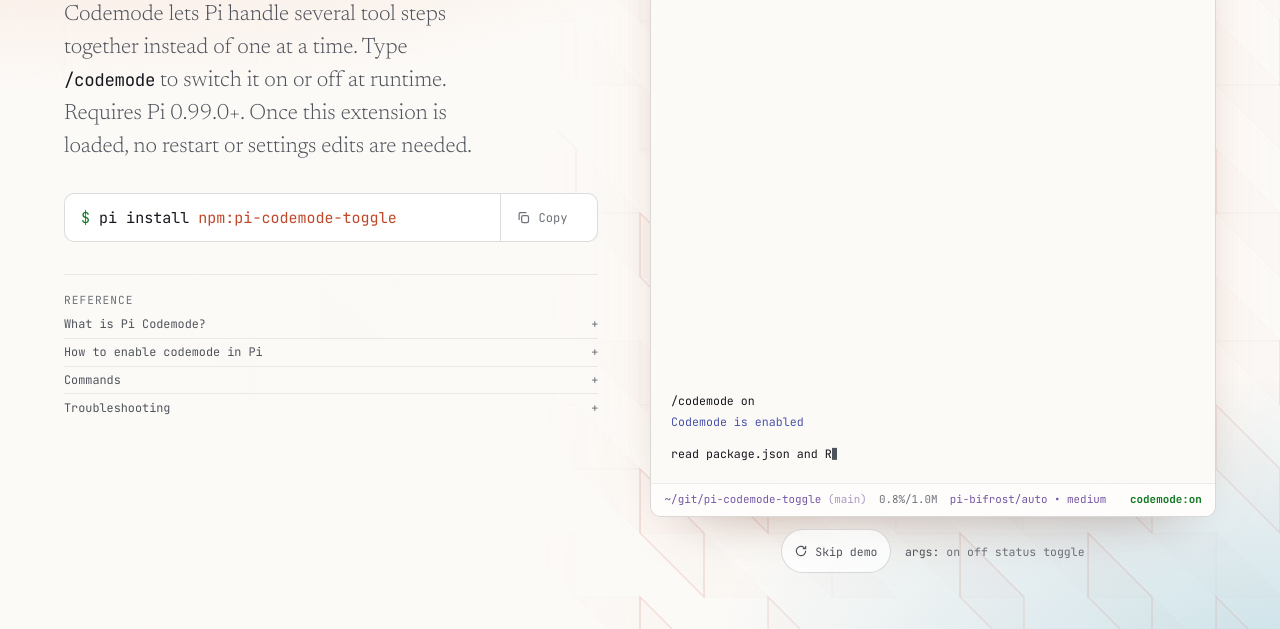
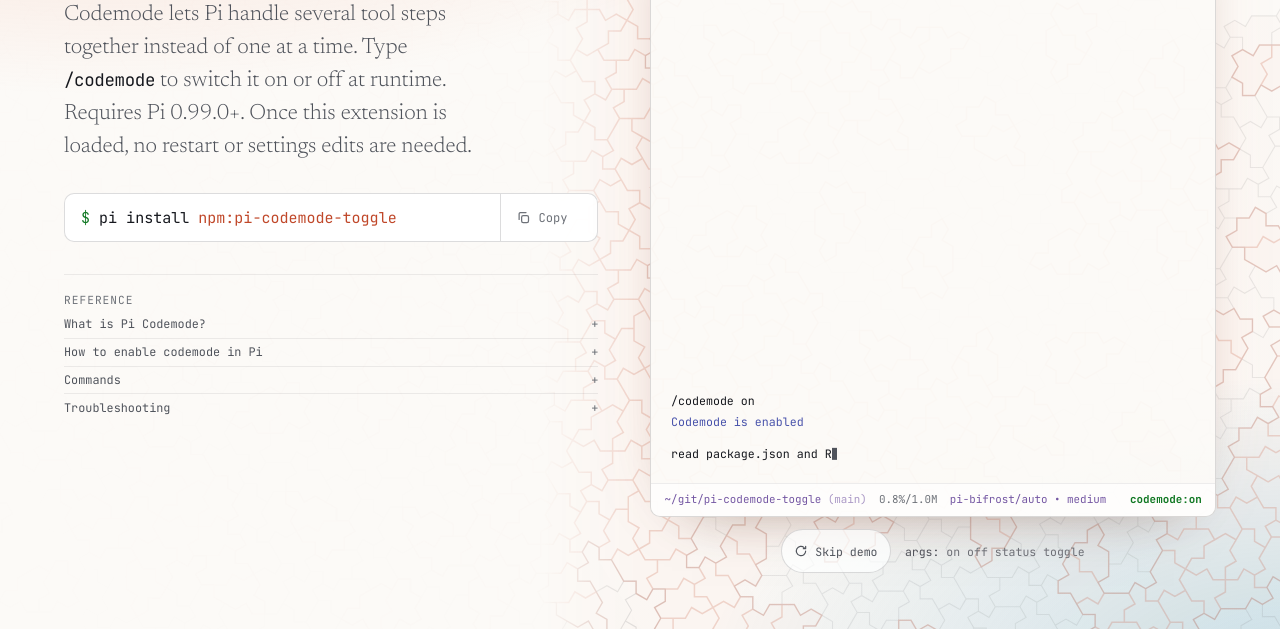
Before and after one commit to iamaamir/pi-codemode-toggle, a website: page docs/index.html in a window 1280 px wide. Shown: the part 171-800 px from the top of the page. Drawn offline with Linux system fonts and the light colour scheme; animation ran at ten frames a second.

Commit message:
feat(docs): switch tile background from hat tiling to the Spectre

```diff
--- a/docs/index.html
+++ b/docs/index.html
@@ -1068,90 +1068,160 @@
       }
 
       /* ═════════════════════ Einstein tile field ═════════════════════ */
-      /* Aperiodic hat tiling (Katz–Steinhardt). Every unit square is split
-         by a diagonal; a "hat" is two triangles joined across a horizontal
-         cell edge; and no two hats may share a grid vertex. That last rule
-         is what guarantees the pattern never repeats.
-
-         Geometry compiles once per resize into two cached Path2D objects.
-         The wipe is then just a handful of draw calls per frame — no
-         per-tile work, no allocation, nothing rebuilt at 60fps. */
+      /* The Spectre (Tile(1,1)): Smith, Myers, Kaplan & Goodman-Strauss, 2023.
+         The first shape proven to force aperiodicity using translations and
+         rotations ALONE — no reflections. That is the real Einstein tile.
+
+         Tilings come from a two-rule substitution on nine cluster types:
+         every cluster is replaced by eight smaller ones, mirrored each round
+         (which is why successive generations alternate handedness). Rules
+         ported from the authors' reference implementation.
+
+         Geometry compiles once per resize into cached Path2D objects. The
+         wipe is then just a handful of draw calls per frame — no per-tile
+         work, no allocation, nothing rebuilt at 60fps. */
       const tileCv = document.querySelector(".bg__tiles");
       const tctx = tileCv.getContext("2d");
       const calm = matchMedia("(prefers-reduced-motion: reduce)");
 
-      const TILE_CELL = 64;       // big enough that the hat geometry actually reads
-      const TILE_SEED = 1337;      // fixed: the pattern must not reshuffle on reload
-      const TILE_DENSITY = 0.24;   // hats are the signature; let them dominate
+      const SPECTRE_DEPTH = 4;     // 8^4 tiles, plenty to cover even a 4K viewport
+      const TILE_PX = 46;         // target on-screen width of one Spectre
+      const TILE_SPAN = 3.73;     // its width in the tile's own units
       const TILE_BAND = 0.3;       // wipe half-width, as a fraction of the axis
       // The tiling is legible at rest; the wipe is a highlight travelling over
       // it, not the only source of contrast in the frame.
-      const TILE_STROKE_FLOOR = 0.42;
-      const TILE_STROKE_PEAK = [0.7, 0.88];   // [codemode off, on]
-      const TILE_FILL_FLOOR = 0.045;
-      const TILE_FILL_PEAK = [0.08, 0.13];    // [codemode off, on]
+      const TILE_STROKE_FLOOR = 0.3;
+      const TILE_STROKE_PEAK = [0.6, 0.78];    // [codemode off, on]
+      const TILE_FILL_FLOOR = 0.05;
+      const TILE_FILL_PEAK = [0.1, 0.17];      // [codemode off, on]
       const TILE_SPEED = [0.3, 0.66];        // cycles/sec, [codemode off, on]
 
       // Alpha that reads as "faint texture" on a near-black background reads as
       // several times stronger on near-white. The field is scaled down hard in
       // light mode so the lede and the Reference list keep their contrast.
-      const TILE_K = document.documentElement.dataset.theme === "light" ? 0.3 : 1;
-
-      /* Seeded PRNG, so the field is identical on every load and in both
-         themes. Math.random() would make the page move on every reload. */
-      function mulberry32(a) {
-        return function () {
-          a |= 0; a = (a + 0x6d2b79f5) | 0;
-          let t = Math.imul(a ^ (a >>> 15), 1 | a);
-          t = (t + Math.imul(t ^ (t >>> 7), 61 | t)) ^ t;
-          return ((t ^ (t >>> 14)) >>> 0) / 4294967296;
+      const TILE_K = document.documentElement.dataset.theme === "light" ? 0.26 : 1;
+
+      /* ── the Spectre polygon, in units of edge length ── */
+      const SPECTRE = [
+        [0, 0], [1, 0], [1.5, -0.8660254037844386],
+        [2.366025403784439, -0.36602540378443865],
+        [2.366025403784439, 0.6339745962155614],
+        [3.366025403784439, 0.6339745962155614],
+        [3.866025403784439, 1.5], [3, 2], [2.133974596215561, 1.5],
+        [1.6339745962155614, 2.3660254037844393],
+        [0.6339745962155614, 2.3660254037844393],
+        [-0.3660254037844386, 2.3660254037844393],
+        [-0.866025403784439, 1.5], [0, 1],
+      ].map(([x, y]) => ({ x, y }));
+      /* The four marked vertices the substitution aligns clusters on. */
+      const KEYS = [3, 5, 7, 11].map((i) => SPECTRE[i]);
+
+      /* Affine transforms as [a, b, c, d, e, f] acting on (x, y). */
+      const ID = [1, 0, 0, 0, 1, 0];
+      const mul = (A, B) => [
+        A[0] * B[0] + A[1] * B[3], A[0] * B[1] + A[1] * B[4],
+        A[0] * B[2] + A[1] * B[5] + A[2],
+        A[3] * B[0] + A[4] * B[3], A[3] * B[1] + A[4] * B[4],
+        A[3] * B[2] + A[4] * B[5] + A[5],
+      ];
+      const xf = (M, p) => ({ x: M[0] * p.x + M[1] * p.y + M[2], y: M[3] * p.x + M[4] * p.y + M[5] });
+      const rotT = (a) => [Math.cos(a), -Math.sin(a), 0, Math.sin(a), Math.cos(a), 0];
+      const ttrans = (x, y) => [1, 0, x, 0, 1, y];
+
+      /* How the eight children of a cluster are placed: cumulative angle, the
+         key vertex of the previous copy to line up, and the key vertex of the
+         next copy to land on. */
+      const T_RULES = [[60, 3, 1], [0, 2, 0], [60, 3, 1], [60, 3, 1],
+                       [0, 2, 0], [60, 3, 1], [-120, 3, 3]];
+      /* Which sub-cluster occupies each of those eight slots. "null" is a gap. */
+      const SUPER_RULES = {
+        Gamma: ["Pi", "Delta", "null", "Theta", "Sigma", "Xi", "Phi", "Gamma"],
+        Delta: ["Xi", "Delta", "Xi", "Phi", "Sigma", "Pi", "Phi", "Gamma"],
+        Theta: ["Psi", "Delta", "Pi", "Phi", "Sigma", "Pi", "Phi", "Gamma"],
+        Lambda: ["Psi", "Delta", "Xi", "Phi", "Sigma", "Pi", "Phi", "Gamma"],
+        Xi: ["Psi", "Delta", "Pi", "Phi", "Sigma", "Psi", "Phi", "Gamma"],
+        Pi: ["Psi", "Delta", "Xi", "Phi", "Sigma", "Psi", "Phi", "Gamma"],
+        Sigma: ["Xi", "Delta", "Xi", "Phi", "Sigma", "Pi", "Lambda", "Gamma"],
+        Phi: ["Psi", "Delta", "Psi", "Phi", "Sigma", "Pi", "Phi", "Gamma"],
+        Psi: ["Psi", "Delta", "Psi", "Phi", "Sigma", "Psi", "Phi", "Gamma"],
+      };
+
+      function baseSys() {
+        const sys = {};
+        const leaf = () => ({ pts: SPECTRE, quad: KEYS });
+        for (const lab of ["Delta", "Theta", "Lambda", "Xi", "Pi", "Sigma", "Phi", "Psi"]) {
+          sys[lab] = leaf();
+        }
+        /* Gamma is not a single tile but the two-tile Mystic compound: one
+           Spectre plus a copy rotated 30 degrees about the tile's own eighth
+           vertex. It must be a real node, not a placeholder — it occupies one
+           of the eight slots in every cluster, so an empty one silently drops
+           tiles and the patch falls apart a little more each round. */
+        sys.Gamma = {
+          geoms: [
+            { geom: leaf(), xform: ID, mystic: true },
+            {
+              geom: leaf(),
+              xform: mul(ttrans(SPECTRE[8].x, SPECTRE[8].y), rotT(Math.PI / 6)),
+              mystic: true,
+            },
+          ],
+          quad: KEYS,
         };
-      }
-
-      /* Grid vertices packed into one int, for the no-shared-vertex rule. */
-      const vkey = (x, y) => ((y & 1023) << 11) | (x & 2047);
-
-      function buildHats(cols, rows, density, seed) {
-        const owner = new Int32Array(cols * rows).fill(-1);
-        const used = new Set();
-        const hats = [];
-        const rnd = mulberry32(seed);
-
-        for (let j = 0; j < rows; j++) {
-          for (let i = 0; i < cols; i++) {
-            if (rnd() > density) continue;
-            const down = rnd() < 0.5;            // which way this hat leans
-            const i2 = down ? (i + 1) % cols : (i - 1 + cols) % cols;
-            const a = j * cols + i;
-            const b = j * cols + i2;
-            if (owner[a] !== -1 || owner[b] !== -1) continue;
-
-            const verts = down
-              ? [vkey(i, j), vkey(i + 1, j + 1), vkey(i + 1, j + 2), vkey(i, j + 1)]
-              : [vkey(i, j - 1), vkey(i + 1, j), vkey(i + 1, j + 1), vkey(i, j)];
-
-            let clash = false;
-            for (const v of verts) {
-              if (used.has(v)) { clash = true; break; }
-            }
-            if (clash) continue;
-            for (const v of verts) used.add(v);
-
-            owner[a] = hats.length;
-            owner[b] = hats.length;
-            hats.push({ i, j, down });
+        return sys;
+      }
+
+      /* One substitution round. The mirror R applied to every placement is why
+         successive generations alternate handedness. */
+      function buildSupertiles(sys) {
+        const quad = sys.Delta.quad;
+        const R = [-1, 0, 0, 0, 1, 0];
+        const Ts = [ID];
+        let total = 0;
+        let rot = ID;
+        const tq = [...quad];
+
+        for (const [ang, from, to] of T_RULES) {
+          total += ang;
+          if (ang !== 0) {
+            rot = rotT((total * Math.PI) / 180);
+            for (let i = 0; i < 4; i++) tq[i] = xf(rot, quad[i]);
           }
-        }
-
-        // Everything a hat did not claim becomes a plain triangle, split by
-        // the same diagonal, alternating on (i+j) parity.
-        const tris = [];
-        for (let j = 0; j < rows; j++) {
-          for (let i = 0; i < cols; i++) {
-            if (owner[j * cols + i] === -1) tris.push({ i, j, up: ((i + j) & 1) === 0 });
+          const prev = xf(Ts[Ts.length - 1], quad[from]);
+          Ts.push(mul([1, 0, prev.x - tq[to].x, 0, 1, prev.y - tq[to].y], rot));
+        }
+
+        for (let i = 0; i < Ts.length; i++) Ts[i] = mul(R, Ts[i]);
+
+        const superQuad = [xf(Ts[6], quad[2]), xf(Ts[5], quad[1]),
+                           xf(Ts[3], quad[2]), xf(Ts[0], quad[1])];
+
+        const out = {};
+        for (const lab in SUPER_RULES) {
+          const geoms = [];
+          const subs = SUPER_RULES[lab];
+          for (let i = 0; i < 8; i++) {
+            if (subs[i] === "null") continue;
+            // Children must be the previous generation's NODES, not labels:
+            // after a round every label denotes another meta, so label refs
+            // would recurse forever.
+            geoms.push({ geom: sys[subs[i]], xform: Ts[i], mystic: subs[i] === "Gamma" });
           }
-        }
-        return { hats, tris };
+          out[lab] = { geoms, quad: superQuad };
+        }
+        return out;
+      }
+
+      /* Walk the substitution tree down to its leaves, noting which branch each
+         tile came through so the Mystic pairs can be tinted differently. */
+      function flatten(node, T, out, mystic) {
+        if (node.pts) {
+          out.push({ pts: node.pts.map((p) => xf(T, p)), mystic });
+          return;
+        }
+        for (const g of node.geoms) {
+          flatten(g.geom, mul(T, g.xform), out, mystic || g.mystic);
+        }
       }
 
       let hatPath = null;
@@ -1188,36 +1258,50 @@
 
       const clamp01 = (v) => (v < 0 ? 0 : v > 1 ? 1 : v);
 
+      /* The substitution is deterministic, so the field is identical on every
+         load and in both themes — no seed needed. */
       function buildTilePaths(w, h) {
-        // 2 cells of bleed past every edge, so the wrap seam is never visible.
-        const cols = Math.ceil(w / TILE_CELL) + 4;
-        const rows = Math.ceil(h / TILE_CELL) + 4;
-        const ox = -TILE_CELL * 2;
-        const oy = -TILE_CELL * 2;
-        const px = (i) => ox + i * TILE_CELL;
-        const py = (j) => oy + j * TILE_CELL;
-        const { hats, tris } = buildHats(cols, rows, TILE_DENSITY, TILE_SEED);
-
-        const hat = new Path2D();
-        const tri = new Path2D();
-
-        for (const t of hats) {
-          const p = t.down
-            ? [[t.i, t.j], [t.i + 1, t.j + 1], [t.i + 1, t.j + 2], [t.i, t.j + 1]]
-            : [[t.i, t.j - 1], [t.i + 1, t.j], [t.i + 1, t.j + 1], [t.i, t.j]];
-          p.forEach(([x, y], k) => (k ? hat.lineTo(px(x), py(y)) : hat.moveTo(px(x), py(y))));
-          hat.closePath();
-        }
-
-        for (const t of tris) {
-          const p = t.up
-            ? [[t.i, t.j], [t.i + 1, t.j + 1], [t.i, t.j + 1]]
-            : [[t.i, t.j], [t.i + 1, t.j], [t.i + 1, t.j + 1]];
-          p.forEach(([x, y], k) => (k ? tri.lineTo(px(x), py(y)) : tri.moveTo(px(x), py(y))));
-          tri.closePath();
-        }
-
-        return { hat, tri };
+        let sys = baseSys();
+        for (let i = 0; i < SPECTRE_DEPTH; i++) sys = buildSupertiles(sys);
+
+        const polys = [];
+        flatten(sys.Delta, ID, polys, false);
+
+        // Fit the hexagonal patch to the viewport. The patch is finite (it is a
+        // substitution tree, not a torus), so scale so it overflows on BOTH axes
+        // and centre it — the viewport never reaches the patch boundary.
+        let minx = Infinity, maxx = -Infinity, miny = Infinity, maxy = -Infinity;
+        for (const t of polys) {
+          for (const p of t.pts) {
+            if (p.x < minx) minx = p.x;
+            if (p.x > maxx) maxx = p.x;
+            if (p.y < miny) miny = p.y;
+            if (p.y > maxy) maxy = p.y;
+          }
+        }
+        const pw = maxx - minx;
+        const ph = maxy - miny;
+        const scale = Math.max(Math.max(w / pw, h / ph) * 1.14, TILE_PX / TILE_SPAN);
+        const M = [
+          scale, 0, (w - (minx + maxx) * scale) / 2,
+          0, scale, (h - (miny + maxy) * scale) / 2,
+        ];
+
+        // Two groups so the Mystic pairs read differently from lone Spectres,
+        // the way the paper's figures colour them.
+        const plain = new Path2D();
+        const mystic = new Path2D();
+
+        for (const t of polys) {
+          const path = t.mystic ? mystic : plain;
+          t.pts.forEach((p, k) => {
+            const q = xf(M, p);
+            k ? path.lineTo(q.x, q.y) : path.moveTo(q.x, q.y);
+          });
+          path.closePath();
+        }
+
+        return { hat: plain, tri: mystic, count: polys.length };
       }
 
       function resizeTiles() {
@@ -1247,8 +1331,8 @@
           // clear behind the stacked text at the top.
           const edge = h * 0.62;
           const g = tctx.createLinearGradient(0, 0, 0, edge);
-          g.addColorStop(0, "rgba(0,0,0,0.95)");
-          g.addColorStop(0.85, "rgba(0,0,0,0.9)");
+          g.addColorStop(0, "rgba(0,0,0,0.98)");
+          g.addColorStop(0.85, "rgba(0,0,0,0.95)");
           g.addColorStop(1, "rgba(0,0,0,0)");
           tctx.fillStyle = g;
           tctx.fillRect(0, 0, w, edge);
@@ -1257,8 +1341,8 @@
           // field so it reads across the terminal side.
           const edge = w * 0.5;
           const g = tctx.createLinearGradient(0, 0, edge, 0);
-          g.addColorStop(0, "rgba(0,0,0,0.97)");
-          g.addColorStop(0.85, "rgba(0,0,0,0.95)");
+          g.addColorStop(0, "rgba(0,0,0,0.99)");
+          g.addColorStop(0.85, "rgba(0,0,0,0.97)");
           g.addColorStop(1, "rgba(0,0,0,0)");
           tctx.fillStyle = g;
           tctx.fillRect(0, 0, edge, h);
@@ -1277,23 +1361,28 @@
         const hi = clamp01(phase + TILE_BAND);
 
         const stroke = tctx.createLinearGradient(0, h, w, 0);
-        stroke.addColorStop(lo, `rgba(${tileRGB.hat},${TILE_STROKE_FLOOR * TILE_K})`);
-        stroke.addColorStop(phase, `rgba(${tileRGB.hat},${TILE_STROKE_PEAK[i] * TILE_K})`);
-        stroke.addColorStop(hi, `rgba(${tileRGB.hat},${TILE_STROKE_FLOOR * TILE_K})`);
+        stroke.addColorStop(lo, `rgba(${tileRGB.fg},${TILE_STROKE_FLOOR * TILE_K})`);
+        stroke.addColorStop(phase, `rgba(${tileRGB.fg},${TILE_STROKE_PEAK[i] * TILE_K})`);
+        stroke.addColorStop(hi, `rgba(${tileRGB.fg},${TILE_STROKE_FLOOR * TILE_K})`);
 
         const fill = tctx.createLinearGradient(0, h, w, 0);
         fill.addColorStop(lo, `rgba(${tileRGB.hat},${TILE_FILL_FLOOR * TILE_K})`);
         fill.addColorStop(phase, `rgba(${tileRGB.hat},${TILE_FILL_PEAK[i] * TILE_K})`);
         fill.addColorStop(hi, `rgba(${tileRGB.hat},${TILE_FILL_FLOOR * TILE_K})`);
 
+        // Lone Spectres: faint body colour, so the field reads as texture.
         tctx.fillStyle = fill;
         tctx.fill(hatPath);
+        tctx.strokeStyle = stroke;
+        tctx.lineWidth = 1.1;
+        tctx.stroke(hatPath);
+
+        // Mystic pairs: the accent, always legible, never washed away by the
+        // wipe. These are what give the field its visible skeleton.
+        tctx.fillStyle = `rgba(${tileRGB.hat},${(0.05 + i * 0.05) * TILE_K})`;
         tctx.fill(triPath);
-        tctx.strokeStyle = stroke;
-        tctx.lineWidth = 1.4;
-        tctx.stroke(hatPath);
-        tctx.strokeStyle = `rgba(${tileRGB.fg},${(0.05 + i * 0.03) * TILE_K})`;
-        tctx.lineWidth = 0.8;
+        tctx.strokeStyle = `rgba(${tileRGB.hat},${(0.5 + i * 0.25) * TILE_K})`;
+        tctx.lineWidth = 1.5;
         tctx.stroke(triPath);
 
         maskTiles(w, h);
```
